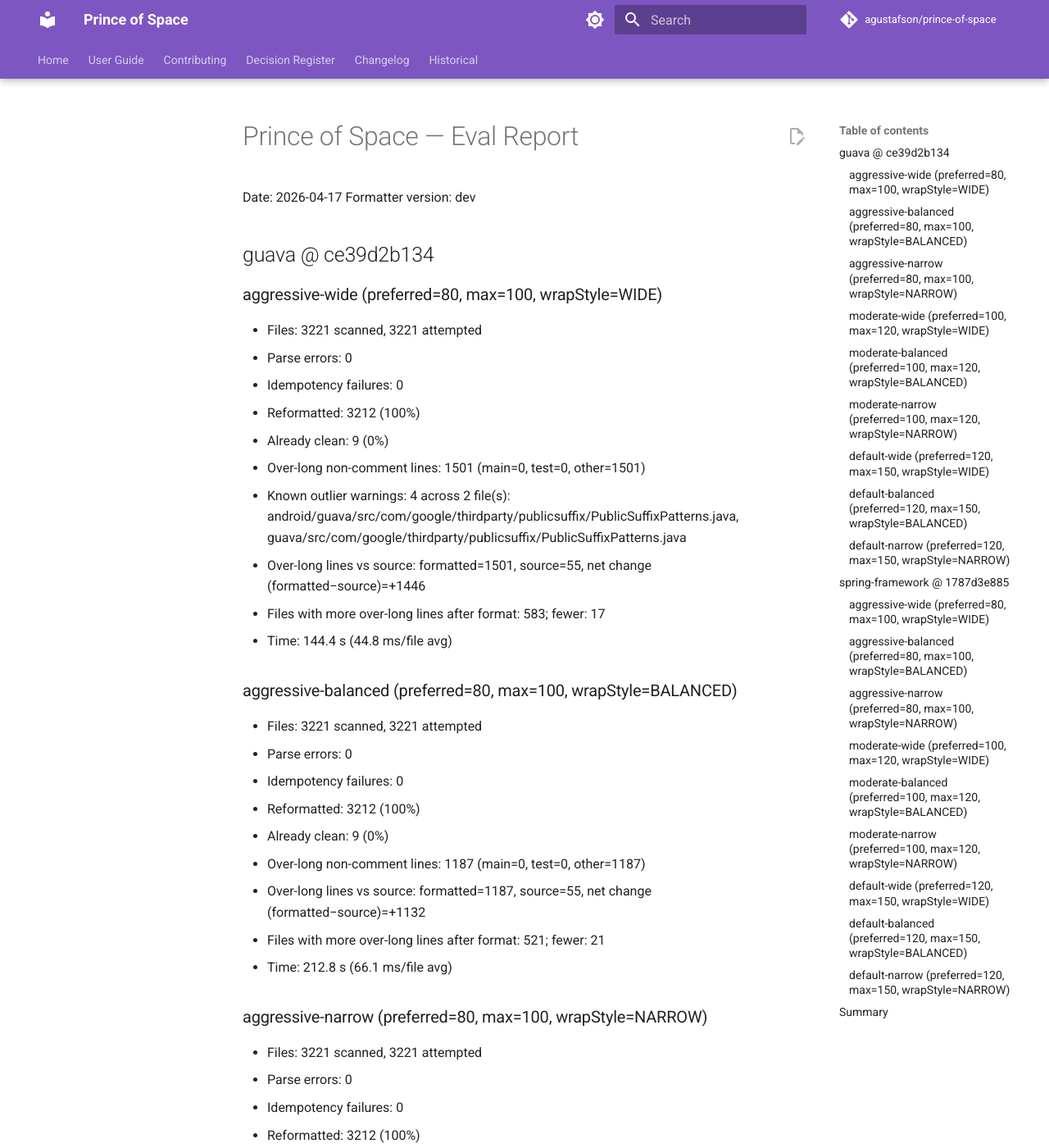
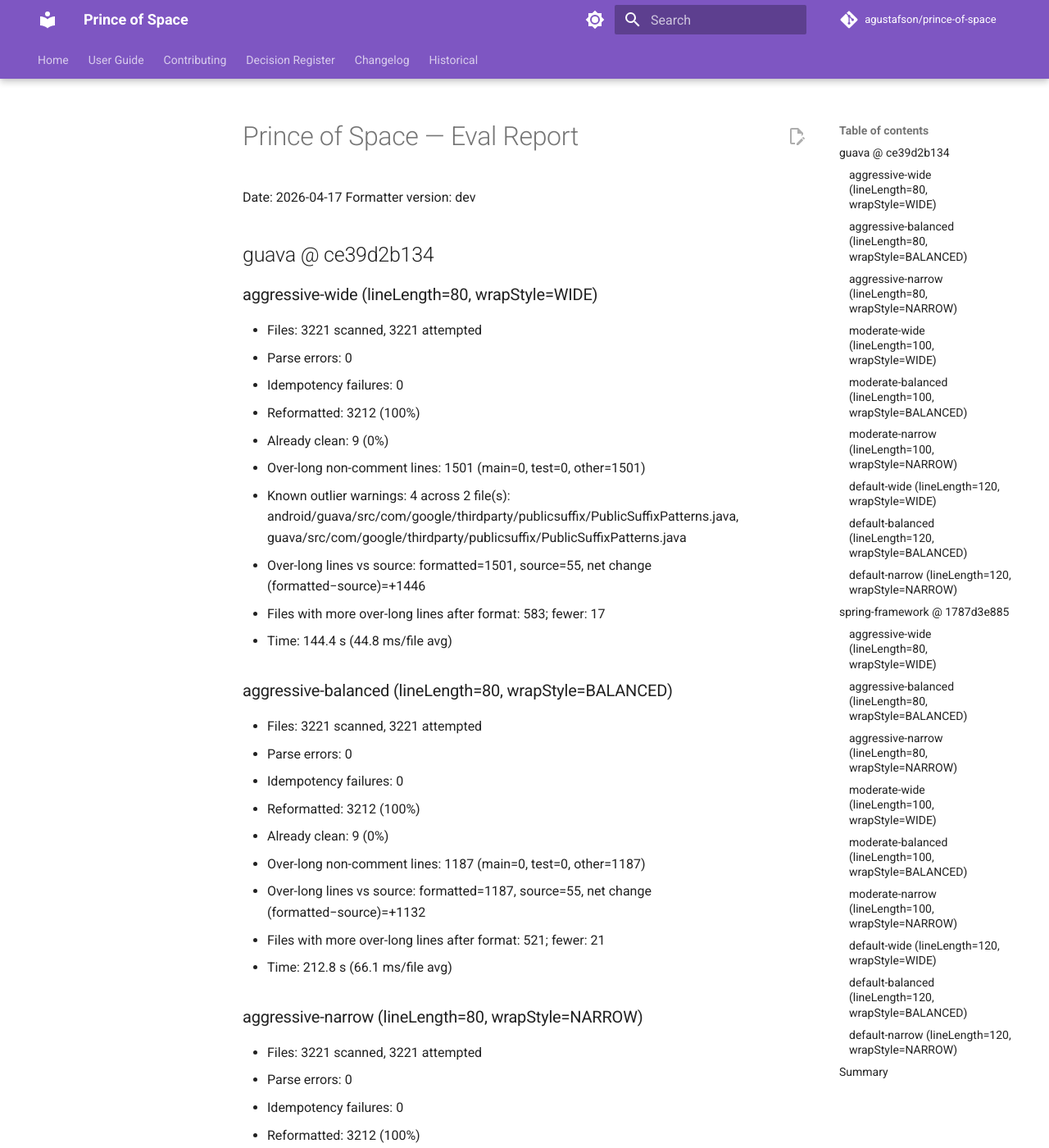
Before and after one commit to agustafson/prince-of-space, an MkDocs documentation site: the page built from docs/eval-results/2026-04-17.md, in a window 1280 px wide and 1400 px high. Shown: the whole window at 82% size. Built offline with MkDocs 1.6.1 and Material for MkDocs 9.7.7, drawn with Linux system fonts in a browser that asks for light colours; comment, search, counter and statistics services are not loaded; some of the changed text lies outside the part shown.

Commit message:
docs: align formatter documentation with current behavior
Update the docs to describe the single lineLength model, restore working documentation links, and list all eight formatter options so the published guidance matches the shipped formatter.

```diff
--- a/docs/eval-results/2026-04-17.md
+++ b/docs/eval-results/2026-04-17.md
@@ -4,7 +4,7 @@
 
 ## guava @ ce39d2b134
 
-### aggressive-wide (preferred=80, max=100, wrapStyle=WIDE)
+### aggressive-wide (lineLength=80, wrapStyle=WIDE)
 - Files: 3221 scanned, 3221 attempted
 - Parse errors: 0
 - Idempotency failures: 0
@@ -16,7 +16,7 @@
 - Files with more over-long lines after format: 583; fewer: 17
 - Time: 144.4 s (44.8 ms/file avg)
 
-### aggressive-balanced (preferred=80, max=100, wrapStyle=BALANCED)
+### aggressive-balanced (lineLength=80, wrapStyle=BALANCED)
 - Files: 3221 scanned, 3221 attempted
 - Parse errors: 0
 - Idempotency failures: 0
@@ -27,7 +27,7 @@
 - Files with more over-long lines after format: 521; fewer: 21
 - Time: 212.8 s (66.1 ms/file avg)
 
-### aggressive-narrow (preferred=80, max=100, wrapStyle=NARROW)
+### aggressive-narrow (lineLength=80, wrapStyle=NARROW)
 - Files: 3221 scanned, 3221 attempted
 - Parse errors: 0
 - Idempotency failures: 0
@@ -38,7 +38,7 @@
 - Files with more over-long lines after format: 520; fewer: 21
 - Time: 219.2 s (68.1 ms/file avg)
 
-### moderate-wide (preferred=100, max=120, wrapStyle=WIDE)
+### moderate-wide (lineLength=100, wrapStyle=WIDE)
 - Files: 3221 scanned, 3221 attempted
 - Parse errors: 0
 - Idempotency failures: 0
@@ -50,7 +50,7 @@
 - Files with more over-long lines after format: 234; fewer: 8
 - Time: 136.8 s (42.5 ms/file avg)
 
-### moderate-balanced (preferred=100, max=120, wrapStyle=BALANCED)
+### moderate-balanced (lineLength=100, wrapStyle=BALANCED)
 - Files: 3221 scanned, 3221 attempted
 - Parse errors: 0
 - Idempotency failures: 0
@@ -61,7 +61,7 @@
 - Files with more over-long lines after format: 176; fewer: 8
 - Time: 202.3 s (62.8 ms/file avg)
 
-### moderate-narrow (preferred=100, max=120, wrapStyle=NARROW)
+### moderate-narrow (lineLength=100, wrapStyle=NARROW)
 - Files: 3221 scanned, 3221 attempted
 - Parse errors: 0
 - Idempotency failures: 0
@@ -72,7 +72,7 @@
 - Files with more over-long lines after format: 176; fewer: 8
 - Time: 205.8 s (63.9 ms/file avg)
 
-### default-wide (preferred=120, max=150, wrapStyle=WIDE)
+### default-wide (lineLength=120, wrapStyle=WIDE)
 - Files: 3221 scanned, 3221 attempted
 - Parse errors: 0
 - Idempotency failures: 0
@@ -84,7 +84,7 @@
 - Files with more over-long lines after format: 25; fewer: 2
 - Time: 128.1 s (39.8 ms/file avg)
 
-### default-balanced (preferred=120, max=150, wrapStyle=BALANCED)
+### default-balanced (lineLength=120, wrapStyle=BALANCED)
 - Files: 3221 scanned, 3221 attempted
 - Parse errors: 0
 - Idempotency failures: 0
@@ -95,7 +95,7 @@
 - Files with more over-long lines after format: 19; fewer: 2
 - Time: 201.5 s (62.6 ms/file avg)
 
-### default-narrow (preferred=120, max=150, wrapStyle=NARROW)
+### default-narrow (lineLength=120, wrapStyle=NARROW)
 - Files: 3221 scanned, 3221 attempted
 - Parse errors: 0
 - Idempotency failures: 0
@@ -108,7 +108,7 @@
 
 ## spring-framework @ 1787d3e885
 
-### aggressive-wide (preferred=80, max=100, wrapStyle=WIDE)
+### aggressive-wide (lineLength=80, wrapStyle=WIDE)
 - Files: 9198 scanned, 9198 attempted
 - Parse errors: 0
 - Idempotency failures: 0
@@ -119,7 +119,7 @@
 - Files with more over-long lines after format: 437; fewer: 3770
 - Time: 195.0 s (21.2 ms/file avg)
 
-### aggressive-balanced (preferred=80, max=100, wrapStyle=BALANCED)
+### aggressive-balanced (lineLength=80, wrapStyle=BALANCED)
 - Files: 9198 scanned, 9198 attempted
 - Parse errors: 0
 - Idempotency failures: 0
@@ -130,7 +130,7 @@
 - Files with more over-long lines after format: 319; fewer: 3889
 - Time: 175.6 s (19.1 ms/file avg)
 
-### aggressive-narrow (preferred=80, max=100, wrapStyle=NARROW)
+### aggressive-narrow (lineLength=80, wrapStyle=NARROW)
 - Files: 9198 scanned, 9198 attempted
 - Parse errors: 0
 - Idempotency failures: 0
@@ -141,7 +141,7 @@
 - Files with more over-long lines after format: 319; fewer: 3889
 - Time: 139.9 s (15.2 ms/file avg)
 
-### moderate-wide (preferred=100, max=120, wrapStyle=WIDE)
+### moderate-wide (lineLength=100, wrapStyle=WIDE)
 - Files: 9198 scanned, 9198 attempted
 - Parse errors: 0
 - Idempotency failures: 0
@@ -152,7 +152,7 @@
 - Files with more over-long lines after format: 500; fewer: 873
 - Time: 129.6 s (14.1 ms/file avg)
 
-### moderate-balanced (preferred=100, max=120, wrapStyle=BALANCED)
+### moderate-balanced (lineLength=100, wrapStyle=BALANCED)
 - Files: 9198 scanned, 9198 attempted
 - Parse errors: 0
 - Idempotency failures: 0
@@ -163,7 +163,7 @@
 - Files with more over-long lines after format: 381; fewer: 906
 - Time: 109.3 s (11.9 ms/file avg)
 
-### moderate-narrow (preferred=100, max=120, wrapStyle=NARROW)
+### moderate-narrow (lineLength=100, wrapStyle=NARROW)
 - Files: 9198 scanned, 9198 attempted
 - Parse errors: 0
 - Idempotency failures: 0
@@ -174,7 +174,7 @@
 - Files with more over-long lines after format: 381; fewer: 907
 - Time: 101.0 s (11.0 ms/file avg)
 
-### default-wide (preferred=120, max=150, wrapStyle=WIDE)
+### default-wide (lineLength=120, wrapStyle=WIDE)
 - Files: 9198 scanned, 9198 attempted
 - Parse errors: 0
 - Idempotency failures: 0
@@ -185,7 +185,7 @@
 - Files with more over-long lines after format: 102; fewer: 149
 - Time: 100.7 s (10.9 ms/file avg)
 
-### default-balanced (preferred=120, max=150, wrapStyle=BALANCED)
+### default-balanced (lineLength=120, wrapStyle=BALANCED)
 - Files: 9198 scanned, 9198 attempted
 - Parse errors: 0
 - Idempotency failures: 0
@@ -196,7 +196,7 @@
 - Files with more over-long lines after format: 63; fewer: 153
 - Time: 107.8 s (11.7 ms/file avg)
 
-### default-narrow (preferred=120, max=150, wrapStyle=NARROW)
+### default-narrow (lineLength=120, wrapStyle=NARROW)
 - Files: 9198 scanned, 9198 attempted
 - Parse errors: 0
 - Idempotency failures: 0
--- a/docs/evaluation.md
+++ b/docs/evaluation.md
@@ -65,16 +65,16 @@
 
 ## Config permutations
 
-The full eval runs 9 configs per project:
+The full eval runs 9 configs per project across three `lineLength` bands and three wrap styles:
 
-| Name | Preferred | Max | Wrap style | Rationale |
-|------|-----------|-----|------------|-----------|
-| `aggressive-wide` | 80 | 100 | Wide | Max wrapping stress |
-| `aggressive-balanced` | 80 | 100 | Balanced | |
-| `aggressive-narrow` | 80 | 100 | Narrow | |
-| `moderate-wide` | 100 | 120 | Wide | Sensible defaults for many projects |
-| `moderate-balanced` | 100 | 120 | Balanced | Primary eval config |
-| `moderate-narrow` | 100 | 120 | Narrow | |
-| `default-wide` | 120 | 150 | Wide | Formatter's own defaults |
-| `default-balanced` | 120 | 150 | Balanced | Stability when wrapping rarely fires |
-| `default-narrow` | 120 | 150 | Narrow | |
+| Name | `lineLength` | Wrap style | Rationale |
+|------|--------------|------------|-----------|
+| `aggressive-wide` | 80 | Wide | Max wrapping stress |
+| `aggressive-balanced` | 80 | Balanced | |
+| `aggressive-narrow` | 80 | Narrow | |
+| `moderate-wide` | 100 | Wide | Sensible defaults for many projects |
+| `moderate-balanced` | 100 | Balanced | Primary eval config |
+| `moderate-narrow` | 100 | Narrow | |
+| `default-wide` | 120 | Wide | Formatter's own default `lineLength` |
+| `default-balanced` | 120 | Balanced | Stability when wrapping rarely fires |
+| `default-narrow` | 120 | Narrow | |
```
Also changed, not shown: README.md (+3 -2 lines), docs/formatting-rules.md (+14 -1 lines), docs/index.md (+3 -3 lines).
